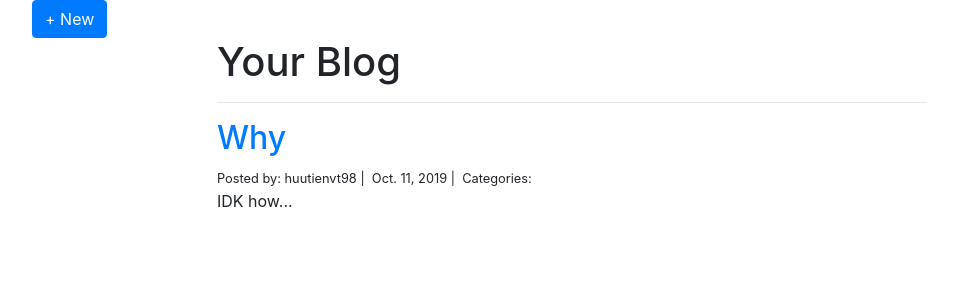
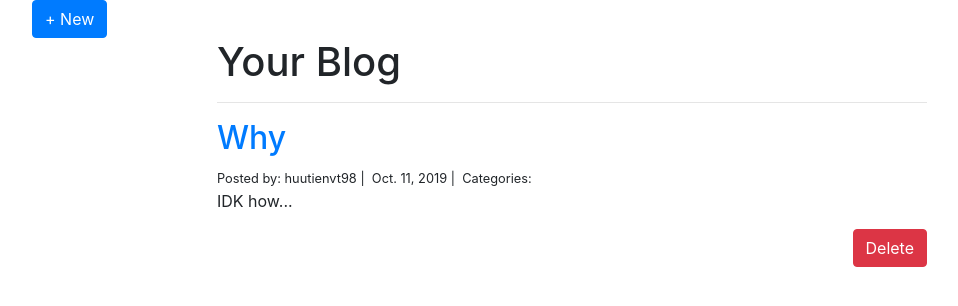
Before and after one commit to huutienvt98/SU-IT-entry-task, a Django app: a page that uses personal/templates/personal.html in a window 1280 px wide. Shown: the part 56-362 px from the top of the page, without its empty margins (68-1026 px from the left). Run offline with Django 3.2, Linux system fonts and the light colour scheme; a user stored in the database is signed in; data comes from the database, SQL or seed files in the repository; both versions use the stored data as it was after the commit; tables that the repository leaves empty hold one stand-in row (values such as "Sample post"); some libraries are stand-ins or nearby versions.

Commit message:
Add Delete Post

```diff
--- a/personal/templates/personal.html
+++ b/personal/templates/personal.html
@@ -19,6 +19,9 @@
         {% endfor %}
     </small>
     <p>{{ post.body | slice:":400" }}...</p>
+    {% if user.is_authenticated and post.author == user %}
+    <a class="btn btn-danger float-right" href="{% url 'delete_post' pk=post.pk %}">Delete</span></a>
+    {% endif %}
     {% endfor %}
 </div>
 {% endblock %}
--- a/personal/urls.py
+++ b/personal/urls.py
@@ -4,4 +4,5 @@ from . import views
 urlpatterns = [
     path("<username>/", views.personal, name="personal"),
     path("post/new/", views.new_post, name="new_post"),
+    path("post/<int:pk>/delete/", views.delete_post, name="delete_post")
 ]
--- a/personal/views.py
+++ b/personal/views.py
@@ -31,6 +31,13 @@ def new_post(request):
         form = PostForm()
     return render(request, 'new_post.html', {'form': form})
 
+@login_required
+def delete_post(request, pk):
+    post = Post.objects.get(pk=pk)
+    username = post.author
+    post.delete()
+    return redirect('personal', username = username)
+
 
 
 # Create your views here.
```
Also changed, not shown: db.sqlite3.
